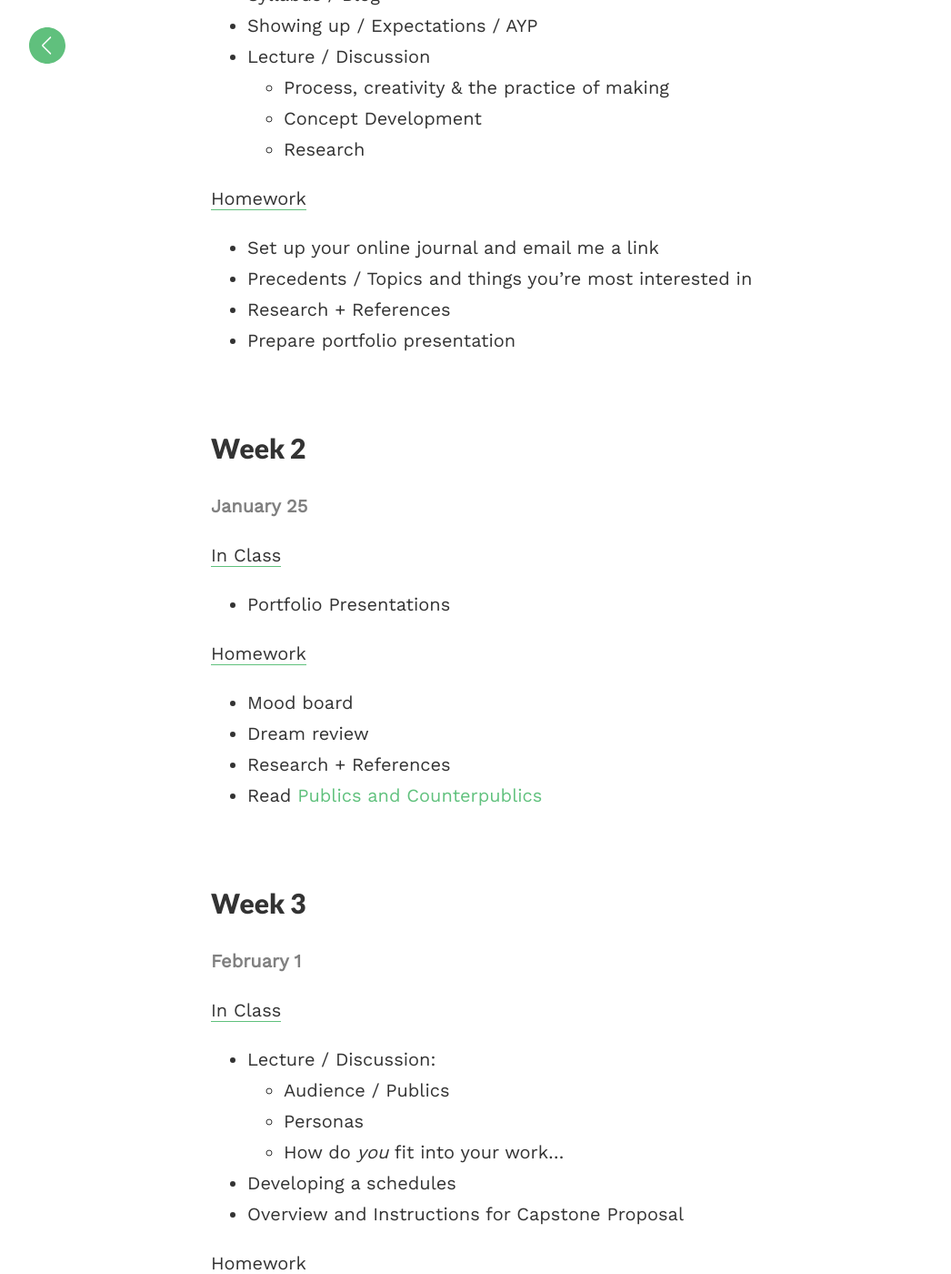
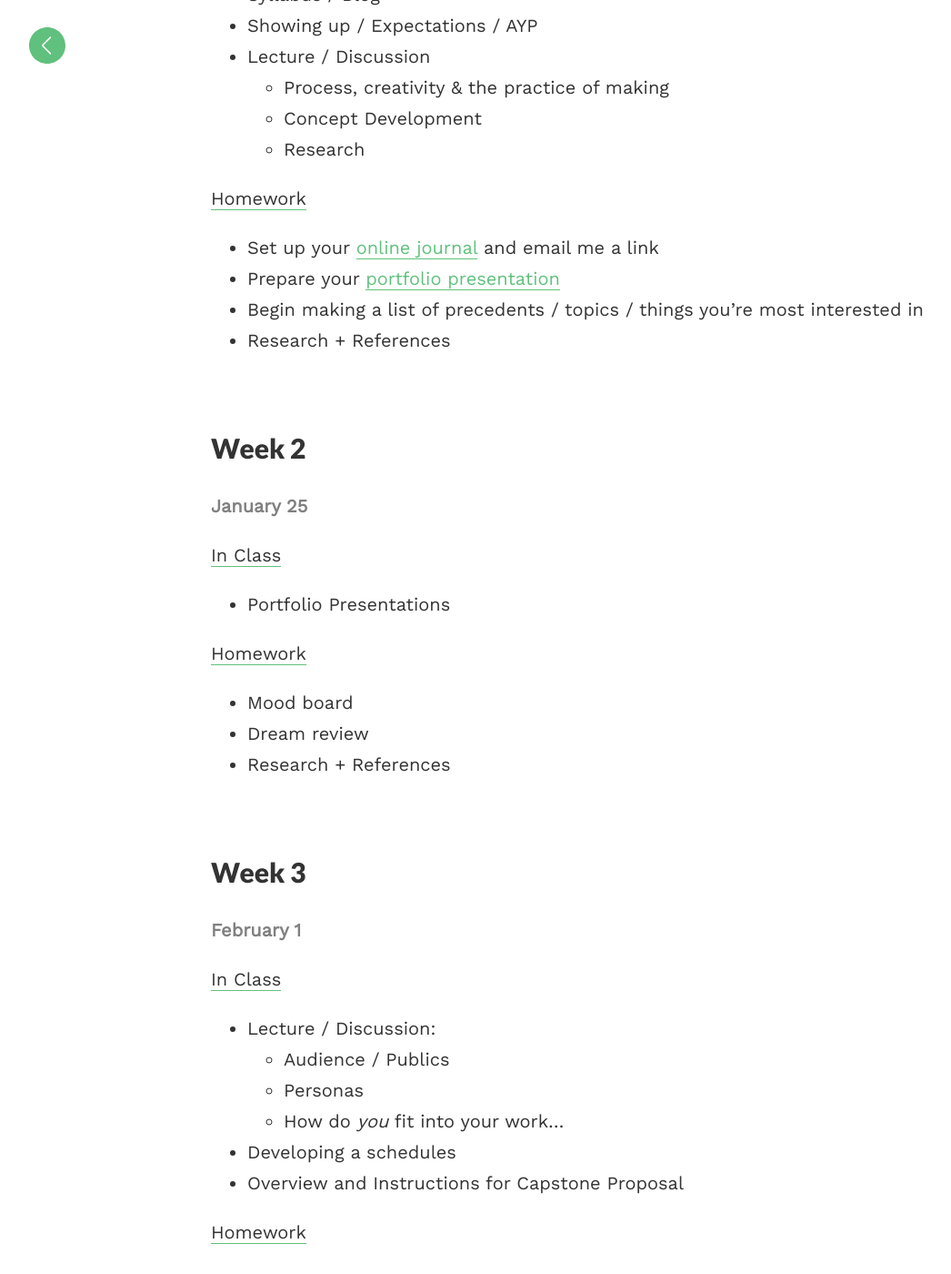
Before and after one commit to coloringchaos/capstone-s17, a Jekyll site: the page built from _posts/2017-01-16-schedule.md, in a window 1280 px wide and 1400 px high, scrolled down 513 px. Shown: the whole window at 91% size, without its empty margins (8-1054 px from the left). Built offline with Jekyll 4.4.1, drawn with Linux system fonts in a browser that asks for light colours.

Commit message:
portfolio review

```diff
--- a/_layouts/default.html
+++ b/_layouts/default.html
@@ -28,7 +28,7 @@ layout: compress
         <br><span class="underlined">Meets:</span>&nbsp; Weds 3-4:45pm in ATLS 229
         <br><span class="underlined">Instructor:</span>&nbsp; Arielle Hein</p>
 
-        <p><a href="">Office Hours</a></p>
+        <!-- <p><a href="">Office Hours</a></p> -->
         <!-- <a href="{{site.baseurl}}/contact/">Contact</a> -->
     </div>
     <br>
--- a/_posts/2017-01-16-schedule.md
+++ b/_posts/2017-01-16-schedule.md
@@ -24,10 +24,10 @@ permalink: '/schedule'
 
 <span class="underlined">Homework</span>
 
-+ Set up your online journal and email me a link
-+ Precedents / Topics and things you’re most interested in
++ Set up your <span class="underlined">[online journal](/capstone-s17/doc)</span> and email me a link
++ Prepare your <span class="underlined">[portfolio presentation](/capstone-s17/portfolio-review)</span>
++ Begin making a list of precedents / topics / things you’re most interested in
 + Research + References
-+ Prepare portfolio presentation
 
 <br>
 
@@ -44,7 +44,7 @@ permalink: '/schedule'
 + Mood board
 + Dream review
 + Research + References
-+ Read [Publics and Counterpublics]()
+<!-- + Read [Publics and Counterpublics]() -->
 
 <br>
 
```
Also changed, not shown: _posts/2016-09-07-students.md (+0 -1 lines), _posts/2016-10-07-documentation.md (+1 -0 lines), about.md (deleted, +0 -12 lines), otherpages/portfolio-review.md (added, +25 -0 lines), 1 other file.
